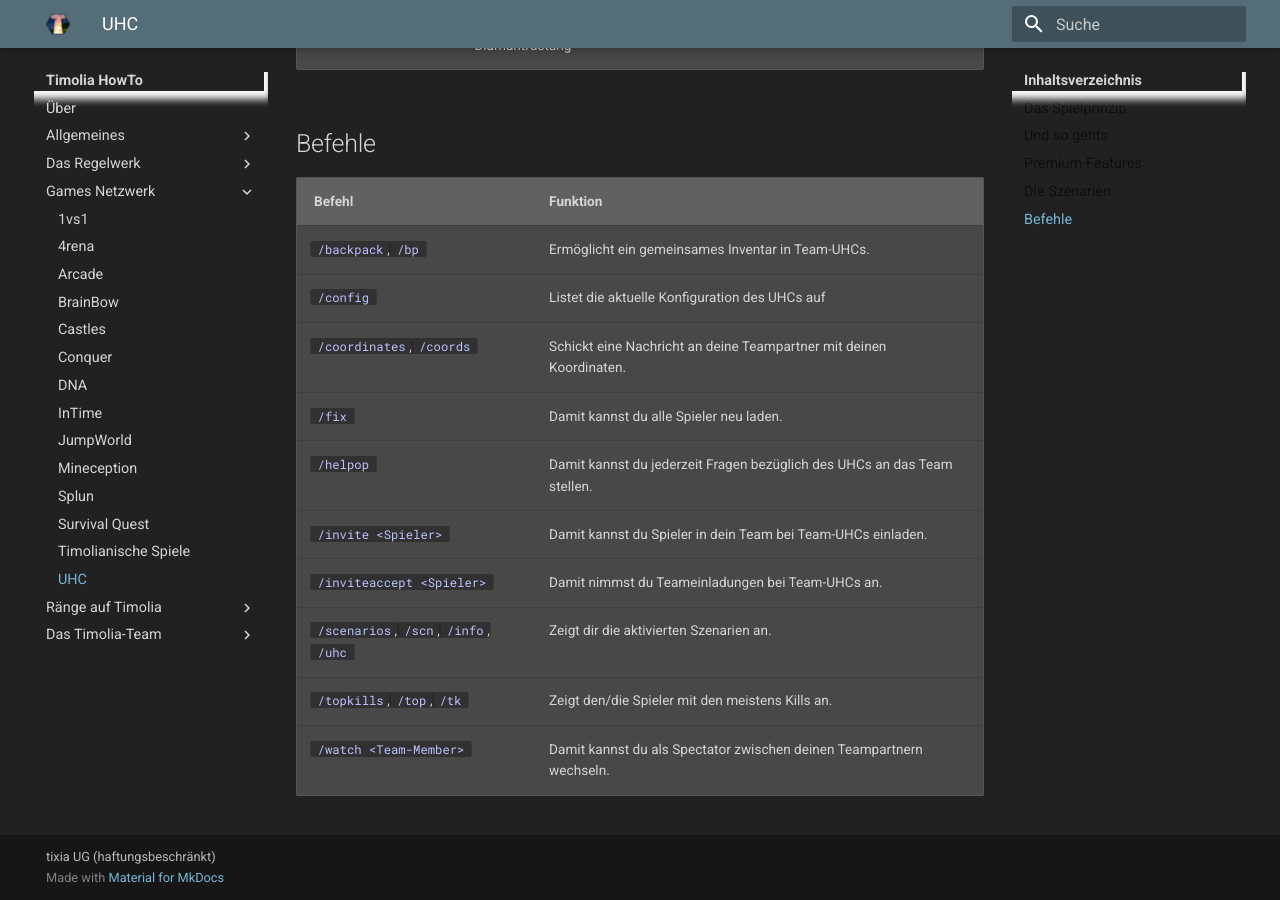
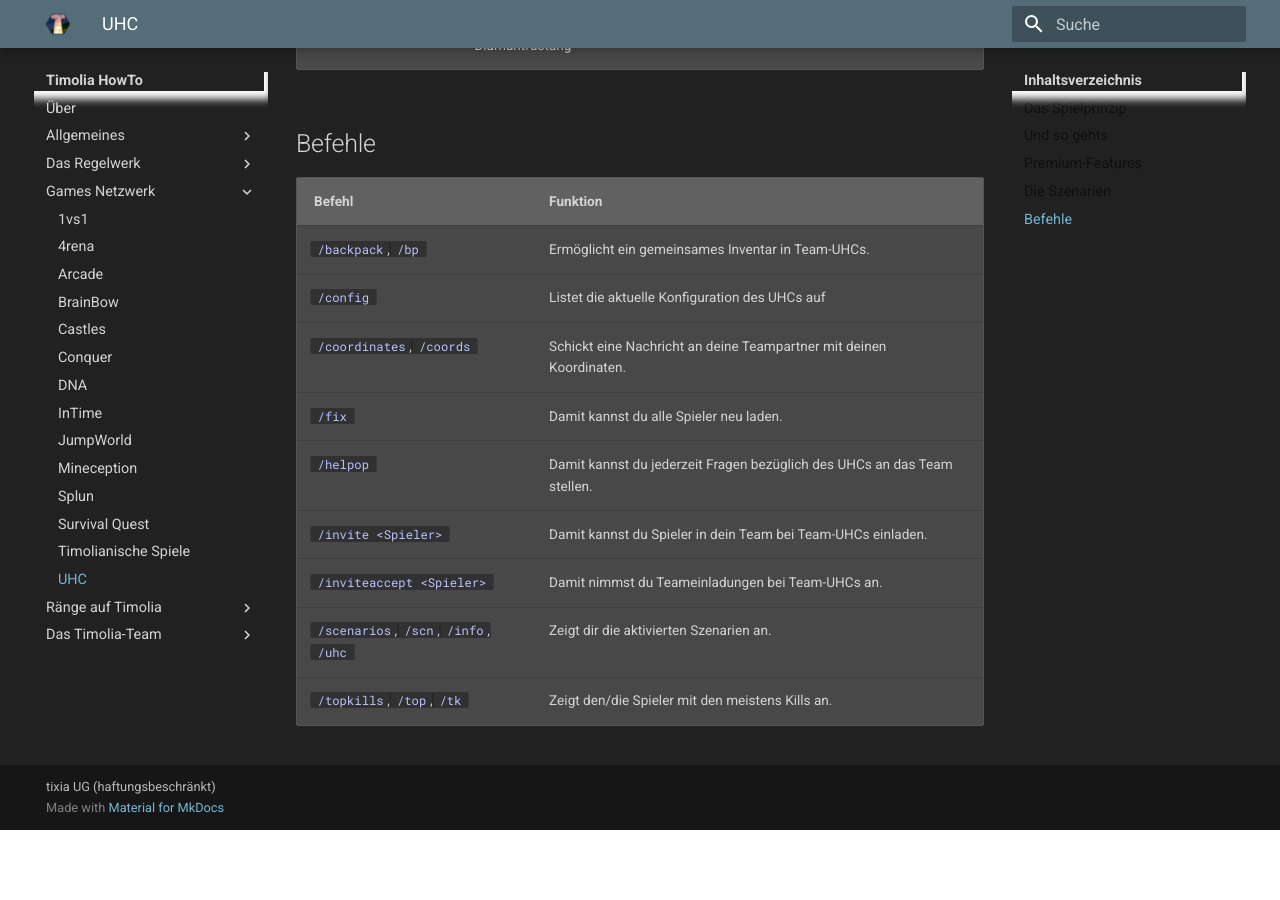
Before and after one commit to TimoliaDE/HowTo, an MkDocs documentation site: the page built from docs/games/uhc.md, in a window 1280 px wide and 900 px high, scrolled down 4201 px. Built offline with MkDocs 1.6.1 and Material for MkDocs 9.7.7, drawn with Linux system fonts in a browser that asks for light colours; old or Windows-style settings are respelled for this version of MkDocs; after the commit the page ends 5031 px from its top, so only the background shows below that.

Commit message:
UHC remove `/watch`

```diff
--- a/docs/games/uhc.md
+++ b/docs/games/uhc.md
@@ -96,4 +96,3 @@ Hier findest du alle UHC-Szenarien und deren Bedeutung.
 | `/inviteaccept <Spieler>`                  | Damit nimmst du Teameinladungen bei Team-UHCs an. |
 | `/scenarios`, `/scn`, `/info`, `/uhc`      | Zeigt dir die aktivierten Szenarien an. |
 | `/topkills`, `/top`, `/tk`                 | Zeigt den/die Spieler mit den meistens Kills an. |
-| `/watch <Team-Member>`                     | Damit kannst du als Spectator zwischen deinen Teampartnern wechseln. |
```
